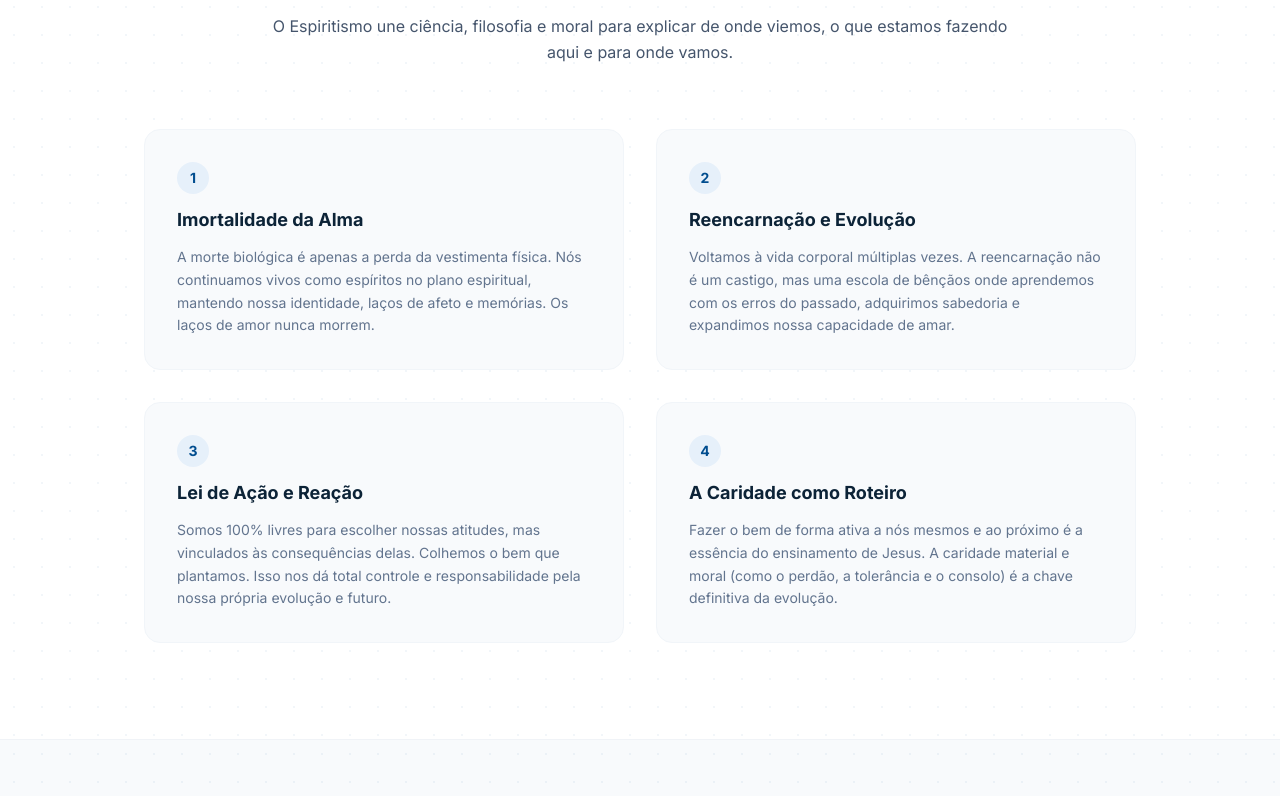
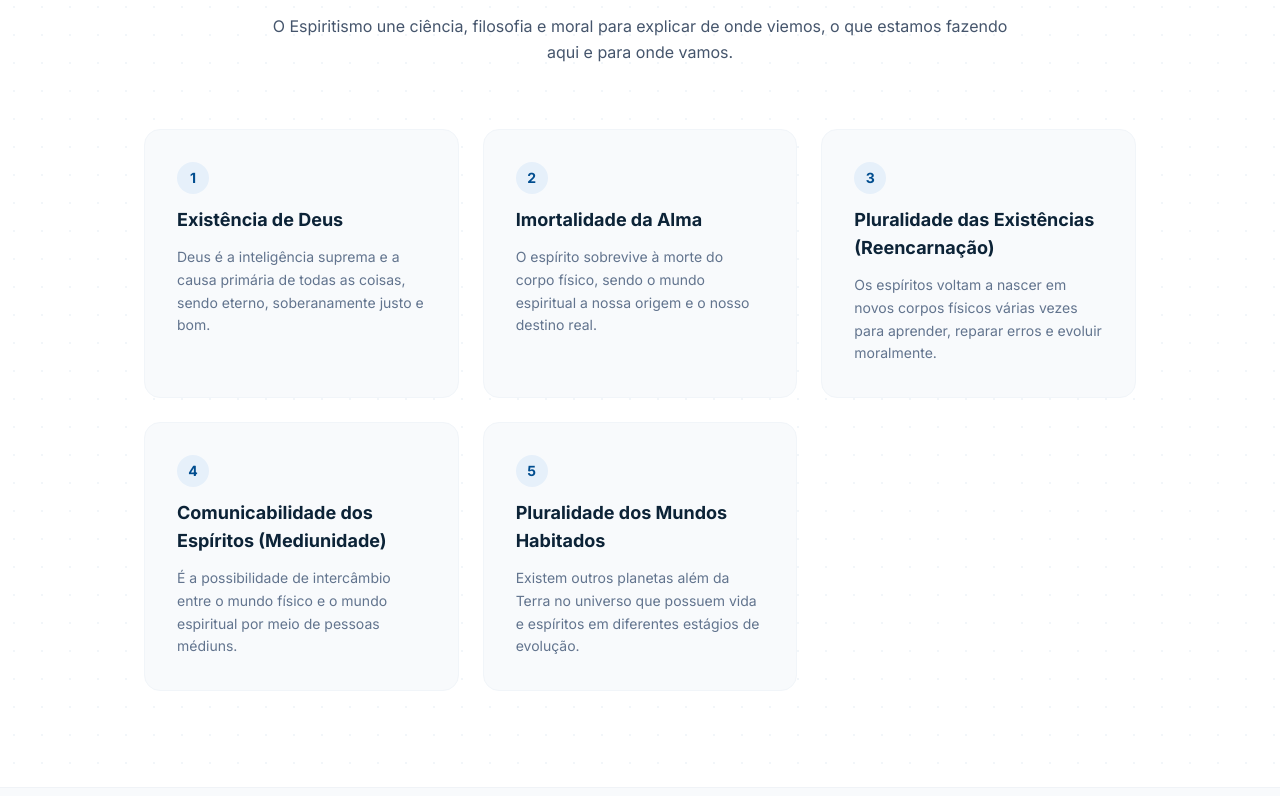
Before and after one commit to guNaoki/novosmensageirosweb, a React (Vite) app: page / in a window 1280 px wide. Shown: the part 1004-1800 px from the top of the page. Built offline with nearby package versions, Linux system fonts and the light colour scheme.

Commit message:
fix: atualizar os 5 principios basicos (pilares) do espiritismo

```diff
--- a/src/components/SpiritismPortal.tsx
+++ b/src/components/SpiritismPortal.tsx
@@ -352,7 +352,7 @@ export default function SpiritismPortal({ onChangeRoute }: SpiritismPortalProps)
           <div className="max-w-3xl mx-auto space-y-4 mb-16">
             <span className="text-primary font-bold text-sm tracking-widest uppercase">Entendendo a Vida de Forma Lógica</span>
             <h2 className="text-3xl md:text-4xl font-extrabold text-primary-dark tracking-tight">
-              Os 4 Pilares da Doutrina Espírita simplificados
+              Os 5 Princípios Básicos (Pilares) da Doutrina Espírita
             </h2>
             <p className="text-slate-600 leading-relaxed">
               O Espiritismo une ciência, filosofia e moral para explicar de onde viemos, o que estamos fazendo aqui e para onde vamos.
@@ -364,7 +364,7 @@ export default function SpiritismPortal({ onChangeRoute }: SpiritismPortalProps)
             whileInView="visible"
             viewport={{ once: true, margin: "-100px" }}
             variants={staggerContainer}
-            className="grid grid-cols-1 md:grid-cols-2 gap-8 text-left"
+            className="grid grid-cols-1 md:grid-cols-2 lg:grid-cols-3 gap-6 text-left"
           >
             {/* Pillar 1 */}
             <motion.div
@@ -374,9 +374,9 @@ export default function SpiritismPortal({ onChangeRoute }: SpiritismPortalProps)
             >
               <div className="space-y-3">
                 <div className="w-8 h-8 rounded-full bg-primary-light text-primary flex items-center justify-center font-bold text-sm">1</div>
-                <h3 className="text-lg font-bold text-primary-dark">Imortalidade da Alma</h3>
+                <h3 className="text-lg font-bold text-primary-dark">Existência de Deus</h3>
                 <p className="text-sm text-slate-500 leading-relaxed">
-                  A morte biológica é apenas a perda da vestimenta física. Nós continuamos vivos como espíritos no plano espiritual, mantendo nossa identidade, laços de afeto e memórias. Os laços de amor nunca morrem.
+                  Deus é a inteligência suprema e a causa primária de todas as coisas, sendo eterno, soberanamente justo e bom.
                 </p>
               </div>
             </motion.div>
@@ -389,9 +389,9 @@ export default function SpiritismPortal({ onChangeRoute }: SpiritismPortalProps)
             >
               <div className="space-y-3">
                 <div className="w-8 h-8 rounded-full bg-primary-light text-primary flex items-center justify-center font-bold text-sm">2</div>
-                <h3 className="text-lg font-bold text-primary-dark">Reencarnação e Evolução</h3>
+                <h3 className="text-lg font-bold text-primary-dark">Imortalidade da Alma</h3>
                 <p className="text-sm text-slate-500 leading-relaxed">
-                  Voltamos à vida corporal múltiplas vezes. A reencarnação não é um castigo, mas uma escola de bênçãos onde aprendemos com os erros do passado, adquirimos sabedoria e expandimos nossa capacidade de amar.
+                  O espírito sobrevive à morte do corpo físico, sendo o mundo espiritual a nossa origem e o nosso destino real.
                 </p>
               </div>
             </motion.div>
@@ -404,9 +404,9 @@ export default function SpiritismPortal({ onChangeRoute }: SpiritismPortalProps)
             >
               <div className="space-y-3">
                 <div className="w-8 h-8 rounded-full bg-primary-light text-primary flex items-center justify-center font-bold text-sm">3</div>
-                <h3 className="text-lg font-bold text-primary-dark">Lei de Ação e Reação</h3>
+                <h3 className="text-lg font-bold text-primary-dark">Pluralidade das Existências (Reencarnação)</h3>
                 <p className="text-sm text-slate-500 leading-relaxed">
-                  Somos 100% livres para escolher nossas atitudes, mas vinculados às consequências delas. Colhemos o bem que plantamos. Isso nos dá total controle e responsabilidade pela nossa própria evolução e futuro.
+                  Os espíritos voltam a nascer em novos corpos físicos várias vezes para aprender, reparar erros e evoluir moralmente.
                 </p>
               </div>
             </motion.div>
@@ -419,9 +419,24 @@ export default function SpiritismPortal({ onChangeRoute }: SpiritismPortalProps)
             >
               <div className="space-y-3">
                 <div className="w-8 h-8 rounded-full bg-primary-light text-primary flex items-center justify-center font-bold text-sm">4</div>
-                <h3 className="text-lg font-bold text-primary-dark">A Caridade como Roteiro</h3>
+                <h3 className="text-lg font-bold text-primary-dark">Comunicabilidade dos Espíritos (Mediunidade)</h3>
                 <p className="text-sm text-slate-500 leading-relaxed">
-                  Fazer o bem de forma ativa a nós mesmos e ao próximo é a essência do ensinamento de Jesus. A caridade material e moral (como o perdão, a tolerância e o consolo) é a chave definitiva da evolução.
+                  É a possibilidade de intercâmbio entre o mundo físico e o mundo espiritual por meio de pessoas médiuns.
+                </p>
+              </div>
+            </motion.div>
+
+            {/* Pillar 5 */}
+            <motion.div
+              variants={cardVariants}
+              whileHover={{ y: -5, transition: { duration: 0.2 } }}
+              className="bg-slate-50 p-8 rounded-2xl border border-slate-100 flex flex-col justify-between md:col-span-2 lg:col-span-1"
+            >
+              <div className="space-y-3">
+                <div className="w-8 h-8 rounded-full bg-primary-light text-primary flex items-center justify-center font-bold text-sm">5</div>
+                <h3 className="text-lg font-bold text-primary-dark">Pluralidade dos Mundos Habitados</h3>
+                <p className="text-sm text-slate-500 leading-relaxed">
+                  Existem outros planetas além da Terra no universo que possuem vida e espíritos em diferentes estágios de evolução.
                 </p>
               </div>
             </motion.div>
```
Also changed, not shown: 1 other file (tests, documents, lock files or other folders).
